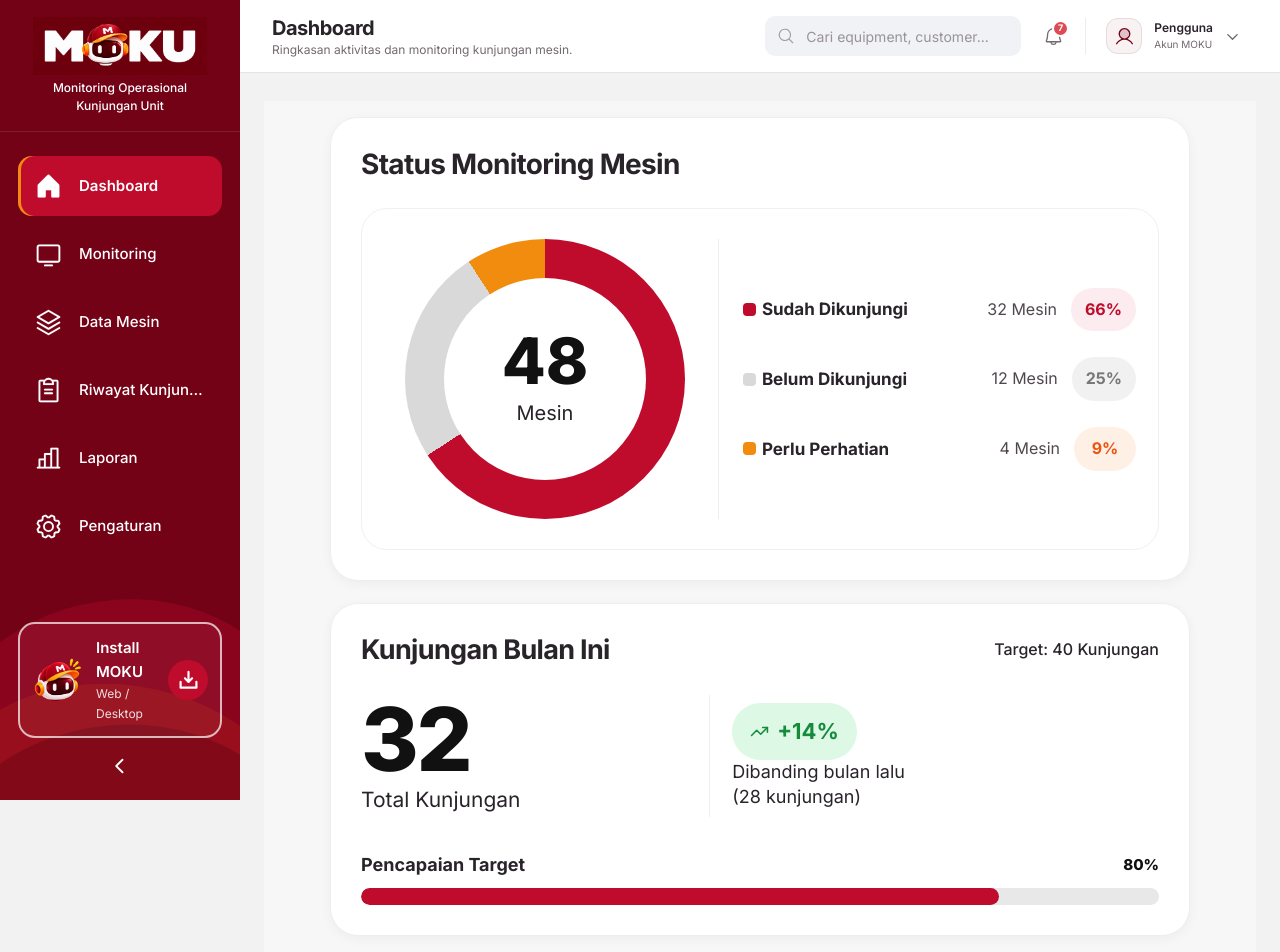
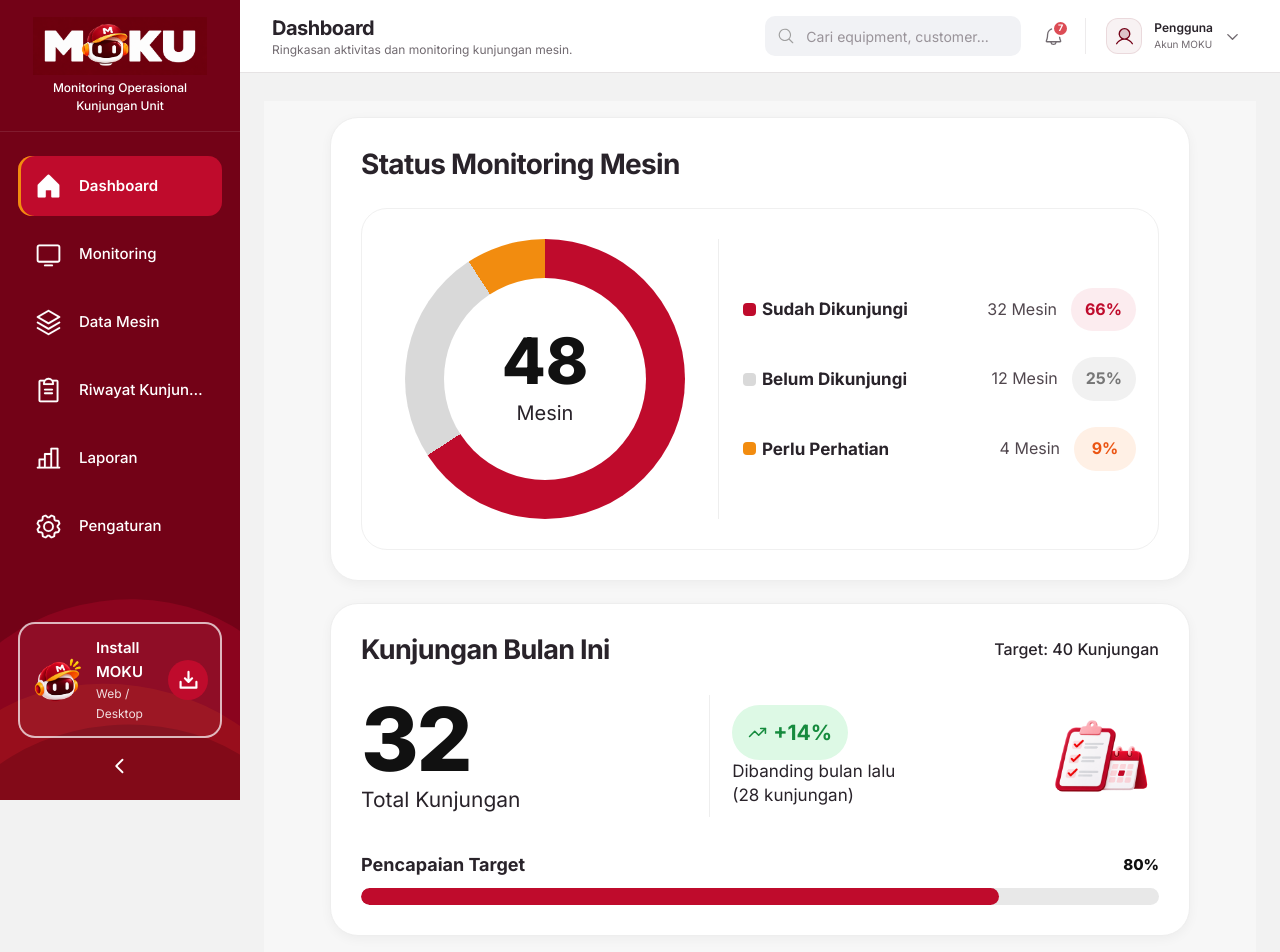
Before and after one commit to irwanfuzi/Moku-app, a Next.js app: page / in a window 1280 px wide. Shown: the top 952 px of the page. Built offline with nearby package versions, Linux system fonts and the light colour scheme.

Commit message:
Update page.tsx

```diff
--- a/src/app/page.tsx
+++ b/src/app/page.tsx
@@ -271,7 +271,7 @@ export default function DashboardPage() {
 
             <div className="relative mt-[clamp(22px,6vw,34px)] pb-[clamp(22px,6vw,34px)]">
 
-              <div className="relative z-10 w-full max-w-[42rem]">
+              <div className="relative z-10 w-[min(100%,calc(100%-clamp(92px,27vw,150px)))] max-w-[42rem]">
 
                 <h1 className="text-[clamp(23px,6.2vw,32px)] font-bold leading-[1.12] tracking-tight !text-white">
                   Halo, Budi Santoso
@@ -281,6 +281,19 @@ export default function DashboardPage() {
                   Berikut ringkasan operasional kunjungan unit.
                 </p>
 
+              </div>
+
+              {/* PRINTER ILLUSTRATION — tetap dipertahankan dari desain asli */}
+              <div className="pointer-events-none absolute right-[-4px] top-[-8px] z-0 flex h-[clamp(112px,34vw,160px)] w-[clamp(112px,34vw,160px)] items-center justify-center">
+                <Image
+                  src="/images/moku/illustrations/dashboard-printer.png"
+                  alt=""
+                  width={340}
+                  height={340}
+                  priority
+                  className="h-full w-full object-contain"
+                  sizes="(max-width: 390px) 112px, (max-width: 600px) 140px, 160px"
+                />
               </div>
 
               {/* PERIOD SELECTOR */}
@@ -487,19 +500,32 @@ export default function DashboardPage() {
 
             </div>
 
-            {/* GROWTH SUMMARY */}
+            {/* GROWTH SUMMARY + ACTIVITY ILLUSTRATION */}
 
+            <div className="grid min-w-0 grid-cols-[minmax(0,1fr)_clamp(64px,20vw,116px)] items-center gap-[clamp(4px,1.5vw,12px)]">
               <div className="min-w-0">
-              <span className="inline-flex max-w-full items-center gap-2 rounded-full bg-[#DDF9E5] px-[clamp(10px,3vw,18px)] py-[clamp(7px,1.8vw,11px)] text-[clamp(15px,4vw,22px)] font-bold text-[#168B3E]">
+                <span className="inline-flex max-w-full items-center gap-1.5 rounded-full bg-[#DDF9E5] px-[clamp(9px,2.5vw,16px)] py-[clamp(7px,1.8vw,11px)] text-[clamp(14px,3.8vw,21px)] font-bold text-[#168B3E]">
                   <TrendingUp size={19} className="shrink-0" />
                   +14%
                 </span>
 
-              <p className="mt-3 text-[clamp(13px,3.4vw,18px)] leading-snug text-[#29232A]">
+                <p className="mt-3 text-[clamp(12px,3.2vw,17px)] leading-snug text-[#29232A]">
                   Dibanding bulan lalu
                   <br />
                   (28 kunjungan)
                 </p>
+              </div>
+
+              <div className="flex h-[clamp(68px,21vw,116px)] min-w-0 items-center justify-center">
+                <Image
+                  src="/images/moku/illustrations/dashboard-activity.png"
+                  alt=""
+                  width={240}
+                  height={240}
+                  className="h-full w-full object-contain object-center"
+                  sizes="(max-width: 390px) 68px, (max-width: 600px) 90px, 116px"
+                />
+              </div>
             </div>
           </div>
 
```
Lines whose indentation alone changed are shown as unchanged.
